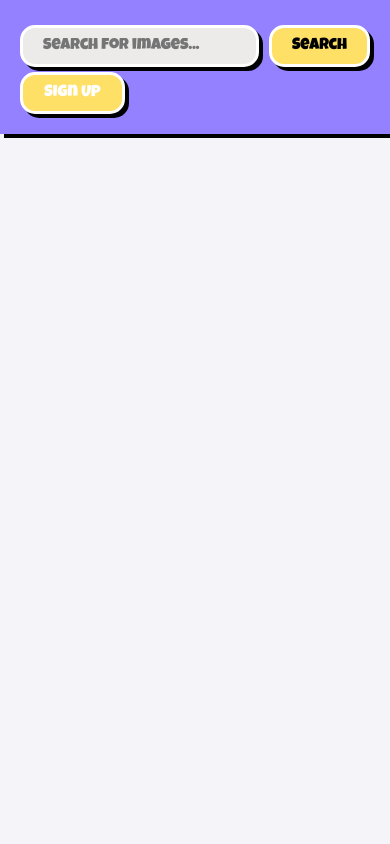
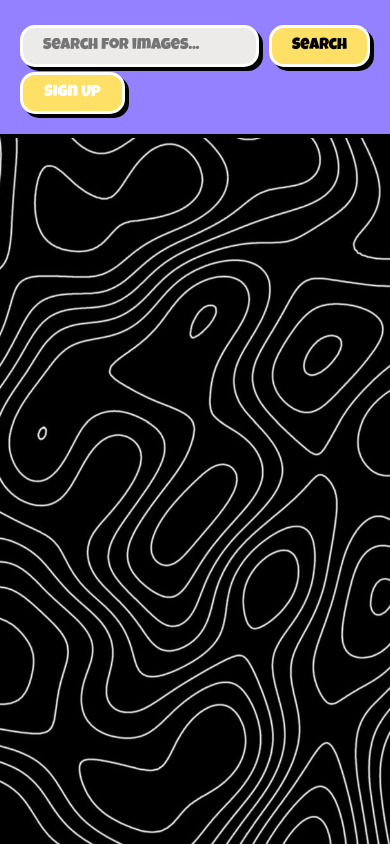
Before and after one commit to buriburi-nik/Image-Search, a plain HTML site: page index.html in a window 390 px wide. Drawn offline with Linux system fonts and the light colour scheme.

Commit message:
Update index.html

```diff
--- a/index.html
+++ b/index.html
@@ -187,7 +187,7 @@
 body {
             margin: 0;
             padding: 0;
-            background-image: url('./i.jpg'); /* Replace with your image URL */
+            background-image: url('./58fc25a84e479dc275a6bd99bdece3e2.jpg'); /* Replace with your image URL */
             background-size: cover; /* Ensures the image covers the entire screen */
             background-position: center; /* Centers the image */
             background-repeat: no-repeat; /* Prevents tiling */
```
